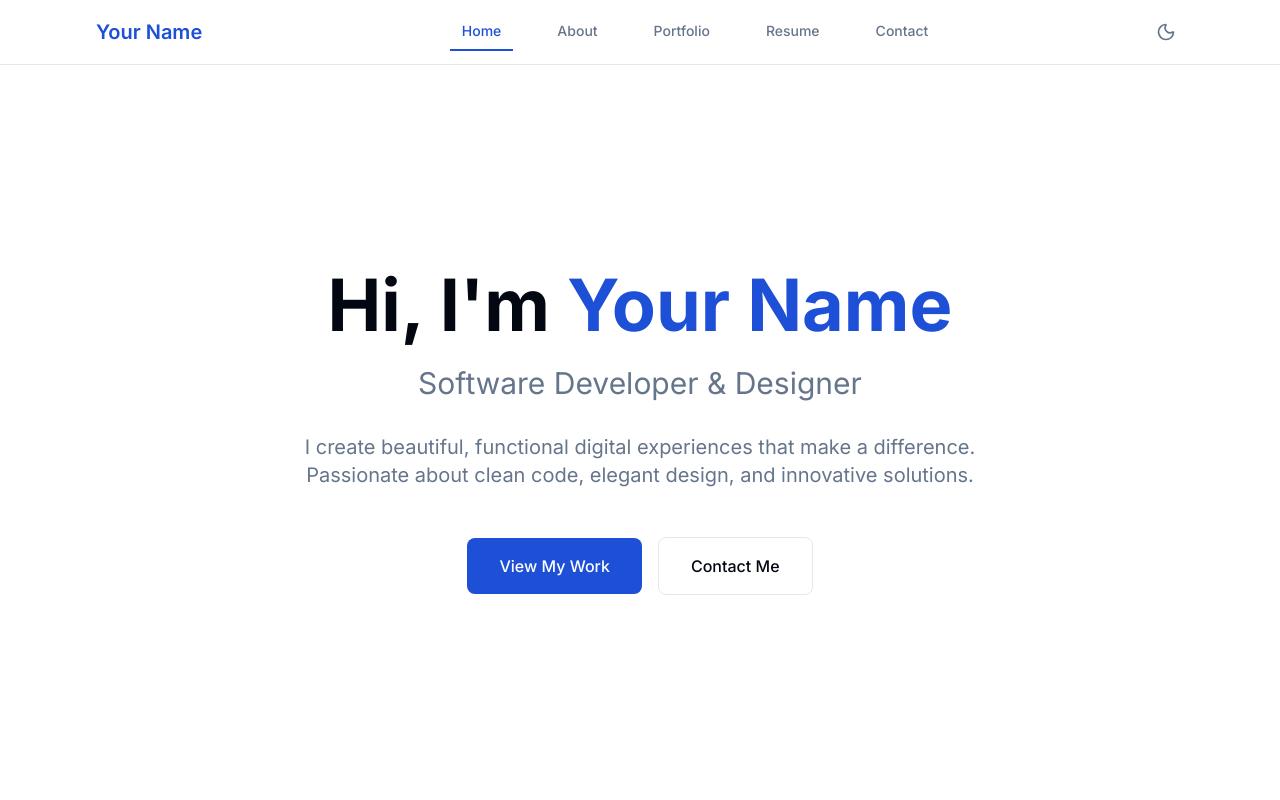
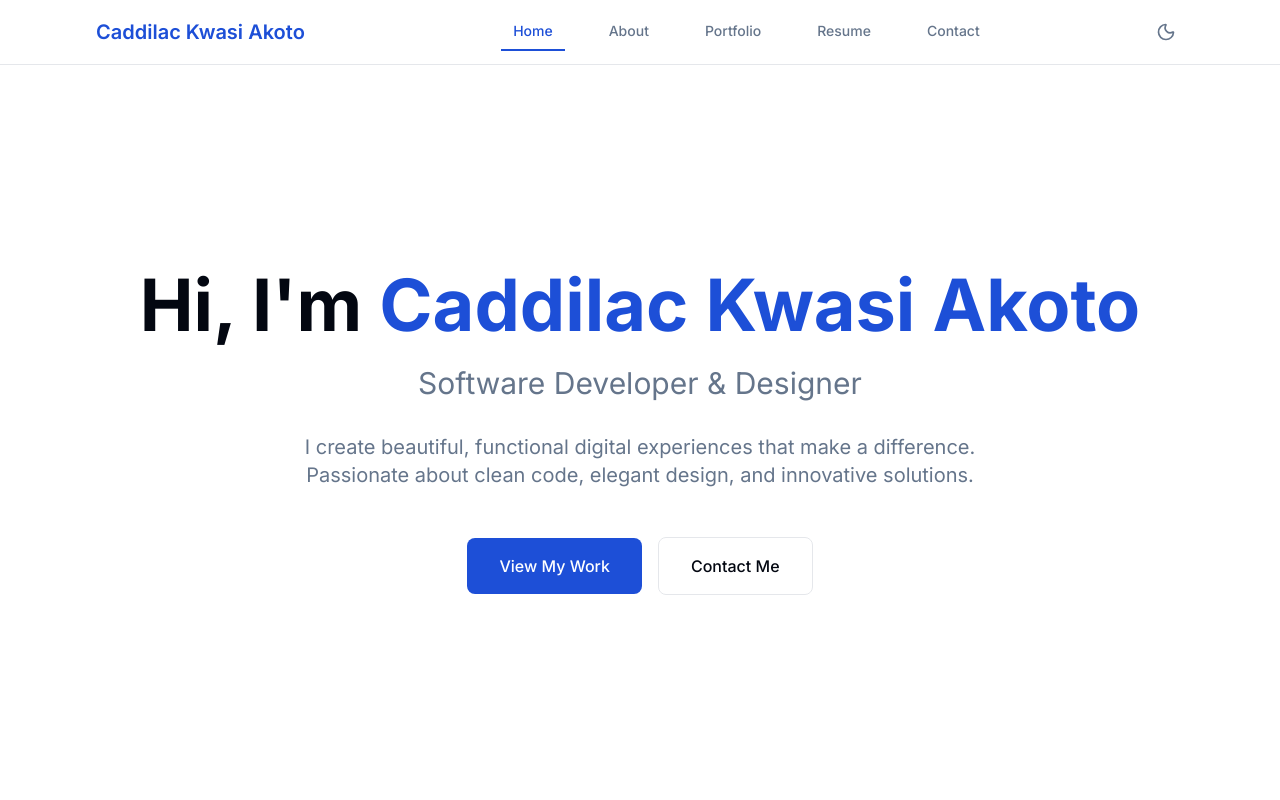
Before and after one commit to Caddilac1/portfolio_pro, a React (Vite) app: page / in a window 1280 px wide. Shown: the top 800 px of the page. Built offline with nearby package versions, Linux system fonts and the light colour scheme.

Commit message:
Remove node_modules from repo and update .gitignore

```diff
--- a/index.html
+++ b/index.html
@@ -4,11 +4,11 @@
     <meta charset="UTF-8" />
     <link rel="icon" type="image/svg+xml" href="/favicon.svg" />
     <meta name="viewport" content="width=device-width, initial-scale=1.0" />
-    <title>Your Name - Portfolio</title>
+    <title>Caddilac - Portfolio</title>
     <meta name="description" content="Modern portfolio website showcasing professional work, projects, and achievements">
     <link href="https://fonts.googleapis.com/css2?family=Inter:wght@400;500;600;700&display=swap" rel="stylesheet">
     <!-- CRITICAL: DO NOT REMOVE/MODIFY THIS COMMENT OR THE SCRIPT BELOW -->
-    <script src="https://blink.new/auto-engineer.js?projectId=modern-responsive-portfolio-website-zrnoatfn" type="module"></script>
+
   </head>
   <body>
     <div id="root"></div>
--- a/src/App.tsx
+++ b/src/App.tsx
@@ -70,7 +70,7 @@ function App() {
         <div className="max-w-6xl mx-auto px-4 sm:px-6 lg:px-8">
           <div className="flex justify-between items-center h-16">
             <div className="flex-shrink-0">
-              <h1 className="text-xl font-semibold text-primary">Your Name</h1>
+              <h1 className="text-xl font-semibold text-primary">Caddilac Kwasi Akoto</h1>
             </div>
 
             {/* Desktop Navigation */}
@@ -140,7 +140,7 @@ function App() {
         <div className="max-w-6xl mx-auto px-4 sm:px-6 lg:px-8 text-center">
           <div className="animate-fade-in-up">
             <h1 className="text-4xl sm:text-6xl lg:text-7xl font-bold text-foreground mb-6">
-              Hi, I'm <span className="text-primary">Your Name</span>
+              Hi, I'm <span className="text-primary">Caddilac Kwasi Akoto</span>
             </h1>
             <h2 className="text-xl sm:text-2xl lg:text-3xl text-muted-foreground mb-8">
               Software Developer & Designer
@@ -473,7 +473,7 @@ function App() {
                       </div>
                       <div>
                         <p className="font-medium text-foreground">Email</p>
-                        <p className="text-muted-foreground">your.email@example.com</p>
+                        <p className="text-muted-foreground">nabaradirector@gmail.com</p>
                       </div>
                     </div>
                     <div className="flex items-center">
@@ -482,7 +482,7 @@ function App() {
                       </div>
                       <div>
                         <p className="font-medium text-foreground">Phone</p>
-                        <p className="text-muted-foreground">+1 (555) 123-4567</p>
+                        <p className="text-muted-foreground">0557468828</p>
                       </div>
                     </div>
                     <div className="flex items-center">
@@ -491,7 +491,7 @@ function App() {
                       </div>
                       <div>
                         <p className="font-medium text-foreground">Location</p>
-                        <p className="text-muted-foreground">San Francisco, CA</p>
+                        <p className="text-muted-foreground">Accra, Ghana</p>
                       </div>
                     </div>
                   </div>
@@ -538,7 +538,7 @@ function App() {
         <div className="max-w-6xl mx-auto px-4 sm:px-6 lg:px-8">
           <div className="grid md:grid-cols-2 lg:grid-cols-4 gap-8 mb-8">
             <div>
-              <h3 className="font-semibold text-foreground mb-4">Your Name</h3>
+              <h3 className="font-semibold text-foreground mb-4">Caddilac Kwasi Akoto</h3>
               <p className="text-muted-foreground">
                 Creating digital experiences that make a difference.
               </p>
@@ -589,7 +589,7 @@ function App() {
           </div>
           <div className="border-t border-border pt-8 text-center">
             <p className="text-muted-foreground">
-              © {new Date().getFullYear()} Your Name. All rights reserved.
+              © {new Date().getFullYear()} Cadditech Solutions. All rights reserved.
             </p>
           </div>
         </div>
```
Also changed, not shown: 2 other files (tests, documents, lock files or other folders).
